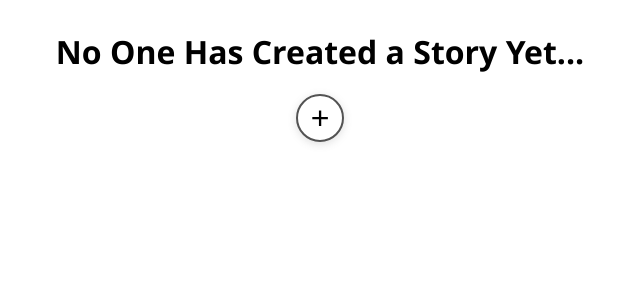
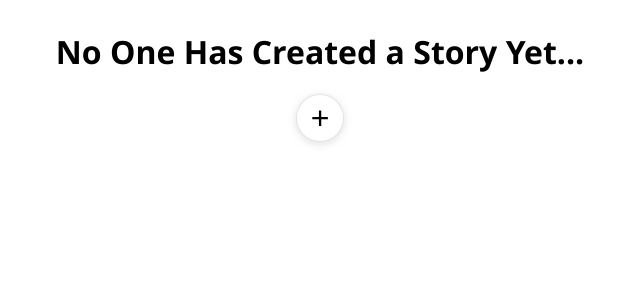
Before and after one commit to tamitakada/asleep_alpacas, a Flask app: page /discover in a window 1280 px wide. Shown: the part 69-369 px from the top of the page, without its empty margins (320-960 px from the left). Run offline with Flask 2, Linux system fonts and the light colour scheme; data that the repository does not hold is empty.

Commit message:
Tweaked add button css

```diff
--- a/app/static/styles.css
+++ b/app/static/styles.css
@@ -150,7 +150,7 @@ article * {
   height: var(--side-length);
 
   border-radius: 50%;
-  border: rgb(83, 83, 83) solid 2px;
+  border: rgb(0,0,0,0.1) solid 1px;
   background-color: rgb(255, 255, 255);
 
   transition-duration: 0.2s;
@@ -158,8 +158,7 @@ article * {
 
 .add-button:hover {
   border-radius: 20%;
-  border: rgb(51, 200, 43) solid 2px;
-  background-color: rgb(140, 245, 130);
+  background-color: rgb(245, 245, 245);
 
   transform: scale(1.1);
 }
```
